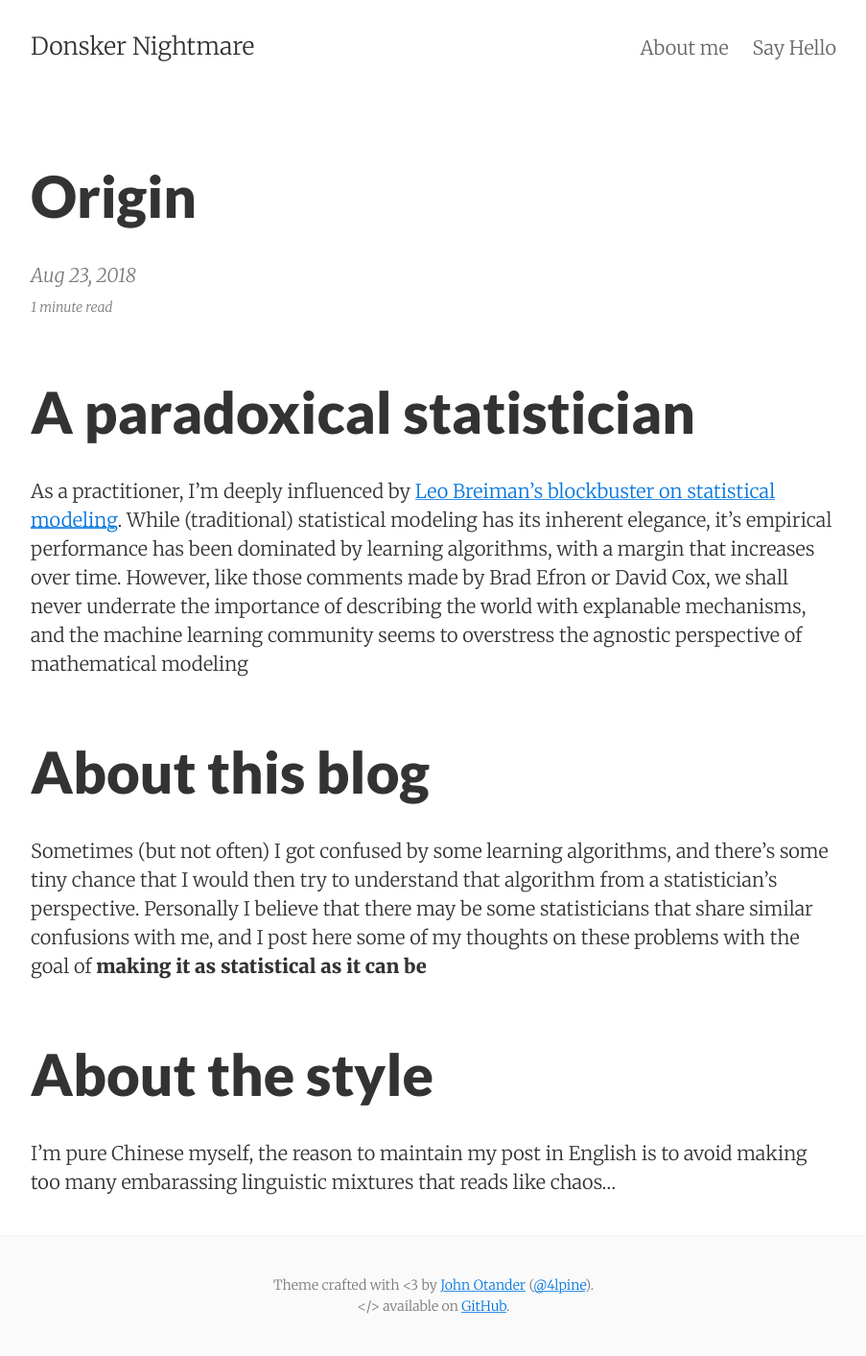
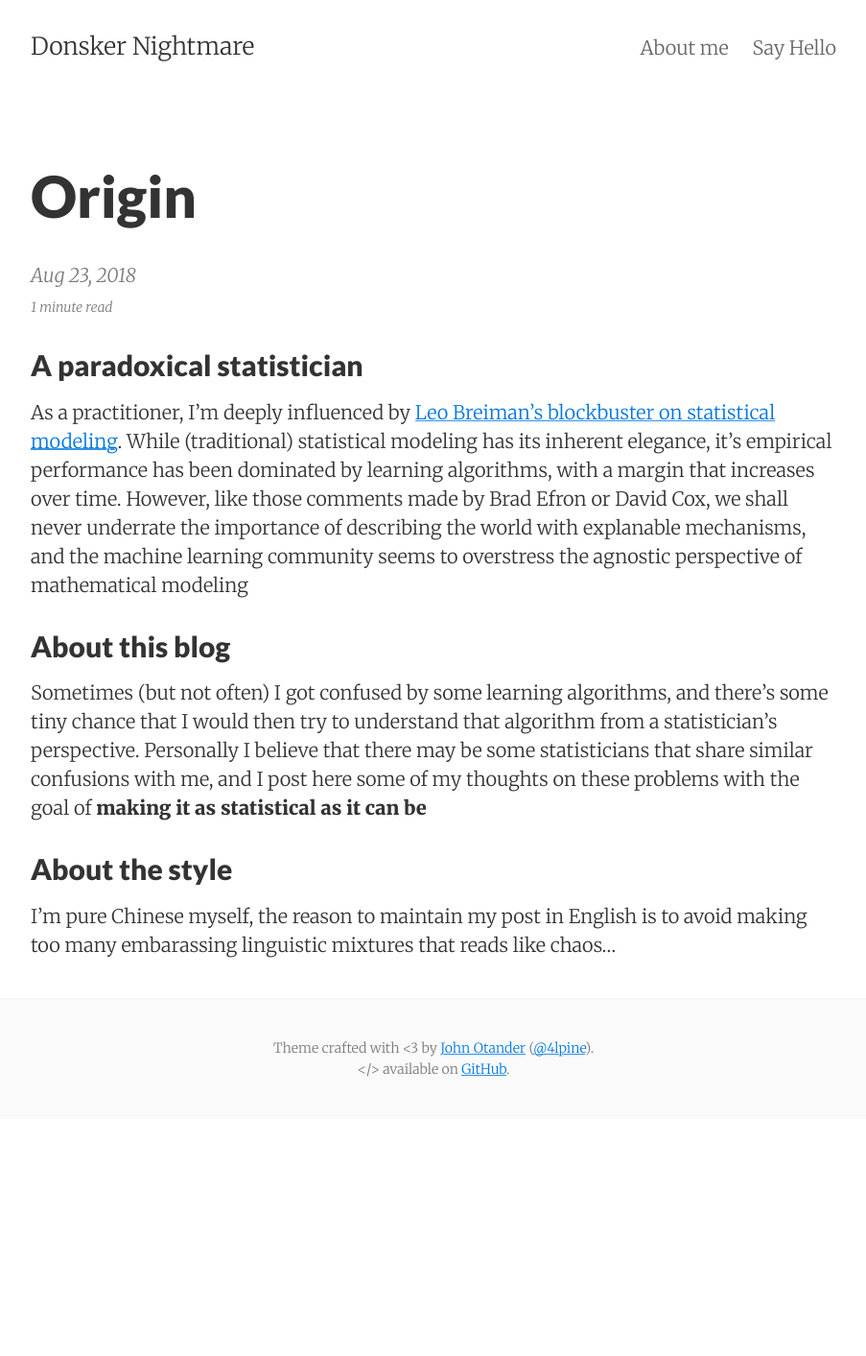
Before and after one commit to Rorschach1989/rorschach1989.github.io, a Jekyll site: the page built from _posts/2018-08-23-purpose.md, in a window 1280 px wide. Shown: the whole page at 96% size, without its empty margins (188-1091 px from the left). Built offline with Jekyll 4.4.1, drawn with Linux system fonts in a browser that asks for light colours; after the commit the page ends 1166 px from its top, so only the background shows below that.

```diff
--- a/_posts/2018-08-23-purpose.md
+++ b/_posts/2018-08-23-purpose.md
@@ -6,14 +6,14 @@
 summary:    Why I started writing weird posts...
 ---
 
-# A paradoxical statistician
+## A paradoxical statistician
 
 As a practitioner, I'm deeply influenced by [Leo Breiman's blockbuster on statistical modeling](https://projecteuclid.org/euclid.ss/1009213726). While (traditional) statistical modeling has its inherent elegance, it's empirical performance has been dominated by learning algorithms, with a margin that increases over time. However, like those comments made by Brad Efron or David Cox, we shall never underrate the importance of describing the world with explanable mechanisms, and the machine learning community seems to overstress the agnostic perspective of mathematical modeling
 
-# About this blog
+## About this blog
 
 Sometimes (but not often) I got confused by some learning algorithms, and there's some tiny chance that I would then try to understand that algorithm from a statistician's perspective. Personally I believe that there may be some statisticians that share similar confusions with me, and I post here some of my thoughts on these problems with the goal of **making it as statistical as it can be**
 
-# About the style
+## About the style
 
 I'm pure Chinese myself, the reason to maintain my post in English is to avoid making too many embarassing linguistic mixtures that reads like chaos...
```
